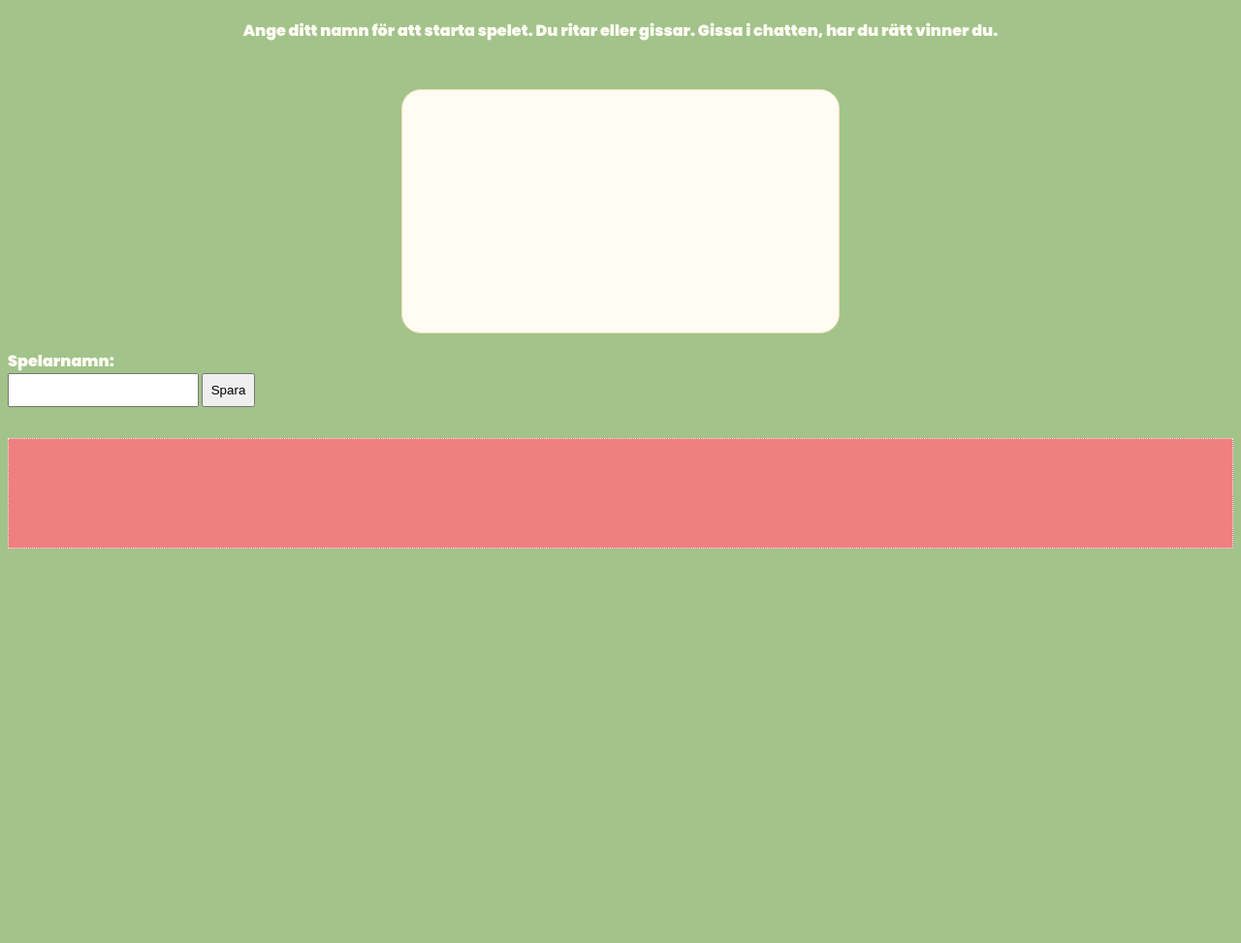
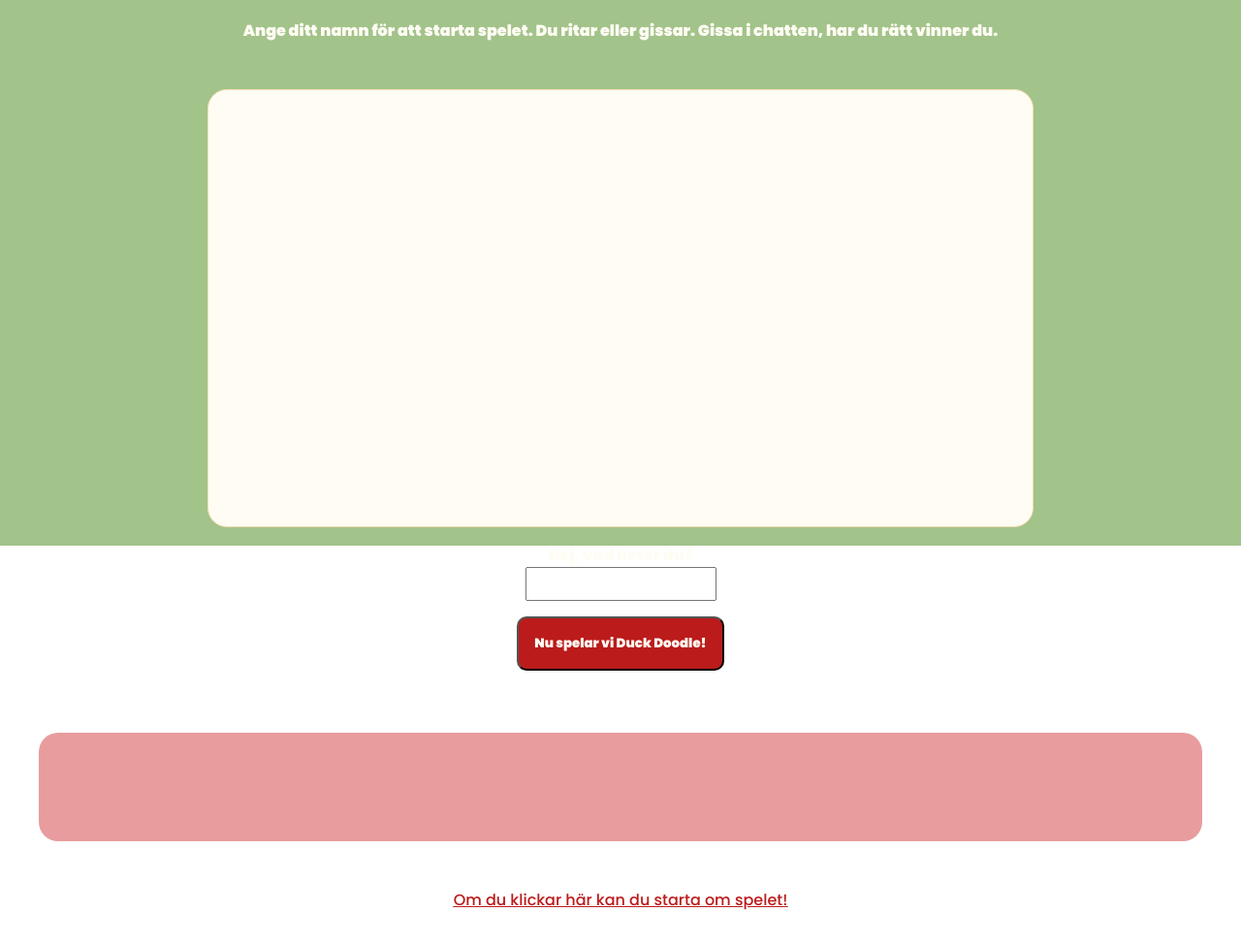
Before and after one commit to Hammarblom/case-10, a website: page public/index.html in a window 1280 px wide. Shown: the part 237-1210 px from the top of the page at 97% size. Before the commit the page ends 835 px from the top, so only its background shows below. Drawn offline with Linux system fonts and the light colour scheme.

Commit message:
upd design, input and btn

```diff
--- a/package.json
+++ b/package.json
@@ -15,5 +15,6 @@
     "nanoid": "^5.0.9",
     "nodemon": "^3.1.7",
     "ws": "^8.18.0"
-  }
+  },
+  "keywords": []
 }
--- a/public/index.html
+++ b/public/index.html
@@ -10,6 +10,10 @@
 </head>
 
 <body>
+
+    <div class="background">
+    </div>
+
     <div class="start-box">
         <img src="./img/logo.png" alt="logo" class="logo">
         <h1>DAGS ATT SPELA DUCK DOODLE!</h1>
@@ -19,37 +23,51 @@
     <div id="roleMessage"></div>
 
 
-    <canvas id="drawingCanvas" height="250" width="450"></canvas>
 
-    <!-- <div class="chat-box">
-        <p>ditt namn:</p>
-        <input type="text" class="name-text">
-        <div>
-            <button class="sucess-btn">START</button>
+    <canvas id="drawingCanvas" height="450" width="850"></canvas>
+
+
+<div class="name-box">
+    <form action="" id="userForm">
+            <div class="box">
+        <div class="playername">
+        <label for="user">Hej, vad heter du?</label>
+        <input type="text" id="user" name="user" required>
+    </div>
+        <div class="flexbox">
         </div>
-    </div> -->
+        <div class="box">
+        <input type="submit" value="Nu spelar vi Duck Doodle!" class="btn">
+    </div>
+    </div>
+    </form>
+</div>
 
-    <!-- <div>
-        <label for="guessInput">jag tror det är...</label>
-        <input type="text" id="guessInput" placeholder="Skriv vad du tror här">
-        <button id="submitGuess-btn">Gissa Doodle</button>
+<div class="flexbox">
+    <!-- <div id="guess" class="box"> -->
+        <!-- <form action="" class="hidden" id="messageForm">
+            <label for="message">Är det...</label> -->
+            <!-- <p>gissning</p>
+        </form> -->
+
     </div>
- -->
-    <form action="" id="userForm">
-        <label for="user">Spelarnamn:</label>
-        <input type="text" id="user" name="user" required>
-        <input type="submit" value="Spara">
-    </form>
+    <div class="box">
+    <div id="clue">
+        <form action="" class="hidden" id="messageForm">
+            <label for="message">Här kan du skriva med dina kompisar 🦢</label>
+            <p id="thinstyle">Är du en gissare? Du gissar du vad din kompis har ritat. Är du en ritare, då kan du ge din kompis lite ledtrådar.</p>
+            <input type="text" id="message" name="message" required>
+            <input type="submit" value="Skicka till din kompis" class="btn">
+        </form>
 
-    <form action="" class="hidden" id="messageForm">
-        <label for="message">Gissa bilden:</label>
-        <input type="text" id="message" name="message" required>
-        <input type="submit" value="Skicka">
-    </form>
+    </div>
+</div>
+</div>
 
-    <!-- <button id="resetButton">En gång till!</button> -->
 
-    <div id="chat"></div>
+<div class="resetGame">
+    <a href="#">Om du klickar här kan du starta om spelet!</a>
+    </div>
 
     <!-- om import av moduler som används  -->
     <script src="scripts/paint.js" type="module"></script>
--- a/public/scripts/code.js
+++ b/public/scripts/code.js
@@ -1,122 +1,82 @@
 // DOM elements
-// ------------------------------------------------------------
 const userForm = document.querySelector("#userForm");
 const messageForm = document.querySelector("#messageForm");
-const chat = document.querySelector("#chat");
+const clue = document.querySelector("#clue");
 const userInput = document.querySelector("#user");
 const messageInput = document.querySelector("#message");
-// const canvas = document.querySelector("canvas");
+
+// Canvas setup
+const canvas = document.getElementById("drawingCanvas");
+const ctx = canvas.getContext("2d");
 
 // WebSocket
 const websocket = new WebSocket("ws://localhost:8082");
 
-// deklarera objektet som ligger till grund för socket meddelanden
+// Deklarera objektet som ligger till grund för socket-meddelanden
 let obj = {};
-const fps = 20;
-let frames = 0;
 let runGame = false;
 
-// event listeners
-// ------------------------------------------------------------
+// Event listeners
 userForm.addEventListener("submit", (e) => {
     e.preventDefault();
-
-    // när en användare har angett sitt namn så kan spelet köras...
     runGame = true;
-
-    // användaren ska inte kunna ändra sitt namn...
     userInput.setAttribute("disabled", true);
-
-    // visa formulär för att skriva text, ta bort klassen 'hidden'
-    messageForm.classList = "";
-
-    // gör fältet för att skriva meddelande aktivt
+    messageForm.classList.remove("hidden");
     messageInput.focus();
-
     obj.user = userInput.value;
 });
 
-websocket.addEventListener('message', (event) => {
+messageForm.addEventListener("submit", (e) => {
+    e.preventDefault();
+
+    obj.type = "clue";
+    obj.message = messageInput.value;
+    obj.datetime = new Date().toLocaleTimeString("sv");
+
+    messageInput.value = "";
+
+    renderChatMessage(obj);
+    websocket.send(JSON.stringify(obj));
+});
+
+// WebSocket-meddelanden
+websocket.addEventListener("message", (event) => {
     const obj = JSON.parse(event.data);
 
     switch (obj.type) {
         case "role":
             document.getElementById("roleMessage").innerText = `Du är en: ${obj.role === "drawer" ? "Ritare 🎨" : "Gissare 🤔"}`;
             break;
-        case "chat":
+        case "clue":
             renderChatMessage(obj);
+            break;
+        case "draw":
+            drawOnCanvas(obj);
             break;
     }
 });
 
+// Rendera chattmeddelande utan dubbletter
+function renderChatMessage(obj) {
+    const existingMessages = [...clue.querySelectorAll("p")].map(p => p.innerText);
+    const messageText = `${obj.user}: ${obj.message} (${obj.datetime})`;
 
-messageForm.addEventListener("submit", (e) => {
-    e.preventDefault();
-
-    // ange obj property type
-    obj.type = "chat";
-
-    obj.message = messageInput.value;
-
-    // ange ev tidszon för landet
-    obj.datetime = new Date().toLocaleTimeString("sv");
-
-    // radera innehållet i input fältet
-    messageInput.value = "";
-
-    // anropa funktion för att uppdatera chat historik
-    renderChatMessage(obj);
-
-    // skicka objekt till servern via wesocket
-    websocket.send(JSON.stringify(obj));
-});
-
-websocket.addEventListener('message', (event) => {
-
-    console.log("event", event);
-
-    // event.data innehållet det objekt som skickats
-    const obj = JSON.parse(event.data);
-
-    // se till att alla meddelanden som sänds via websocket
-    // kan kontrolleras via en property med namnet 'type'
-
-    switch (obj.type) {
-
-        case "chat":
-            renderChatMessage(obj);
-            break;
+    if (existingMessages.includes(messageText)) {
+        return; // Undvik dubbletter
     }
 
-});
-
-// chat -> ledtrådar
-function renderChatMessage(obj) {
-
-    // obj example: {message: "Lorem ipsum", user: ""}
     const div = document.createElement("div");
     const p = document.createElement("p");
-    // p.textContent = obj.message + " " + obj.datetime;
-    // \n anger en manuell radbrytning - funkar med metoden innerText
-    p.innerText = obj.message + "\n" + obj.datetime;
-
-    // ev innerHTML ... eller ett passande html element
-
-    const span = document.createElement("span");
-    span.textContent = obj.user;
+    p.innerText = messageText;
 
     div.appendChild(p);
-    div.appendChild(span);
-    // appendChild placerar elementet sist...
-    // chat.appendChild(div);
-    // vilken metod kan användas för att placera element först...
-    chat.prepend(div);
+    clue.prepend(div);
 }
 
-websocket.onmessage = function(event) {
-    let data = JSON.parse(event.data);
+// Rita på canvas
+function drawOnCanvas(data) {
+    if (!ctx) return; // Förhindra krasch om canvas saknas
 
-    if (data.type === "draw") {
     ctx.lineWidth = 3;
     ctx.lineCap = 'round';
     ctx.lineTo(data.x, data.y);
@@ -124,4 +84,3 @@ websocket.onmessage = function(event) {
     ctx.beginPath();
     ctx.moveTo(data.x, data.y);
 }
-  };
--- a/public/styles/style.css
+++ b/public/styles/style.css
@@ -13,7 +13,21 @@ body {
     font-family: "Poppins", serif;
     font-weight: 900;
     font-style: normal;
+    /* background-color: var(--green); */
+}
+
+.background {
+    position: fixed;
+    top: 0;
+    left: 0;
+    width: 100vw;
+    height: 100vh;
     background-color: var(--green);
+    /* background-image: url('http://localhost:8082/public/img/happyducks.jpg'); */
+    background-size: cover;
+    background-position: center;
+    background-repeat: no-repeat;
+    z-index: -1;
 }
 
 .start-box {
@@ -40,13 +54,16 @@ label {
     color: var(--white)
 }
 
-div#chat {
+div#clue {
     min-height: 5rem;
-    background-color: lightcoral;
-    color: white;
-    margin: 2rem 0;
+    background-color: var(--pink);
+    color: var(--white);
     padding: 1rem;
-    border: 1px dotted #eee;
+    margin: 2rem;
+    border-radius: 20px;
+    display: flex;
+    align-items: center;
+
 }
 
 form {
@@ -94,6 +111,42 @@ canvas {
     border-color: wheat;
 }
 
+.btn {
+    border-radius: 10px;
+    background-color: var(--red);
+    color: var(--white);
+    padding: 1rem;
+    margin: 1rem;
+    font-family: "Poppins", serif;
+    font-weight: 900;
+    font-style: normal;
+}
+.playername {
+    display: flex;
+    justify-content: center;
+    align-items: center;
+    flex-direction: column;
+}
+
+.resetGame {
+    padding: 1rem;
+    margin: 1rem;
+    font-family: "Poppins", serif;
+    font-weight: 500;
+    font-style: normal;
+    text-decoration: underline;
+    text-align: center;
+}
+
+a {
+    color: var(--red);
+}
+
+#thinstyle {
+    font-size: 14px;
+    font-weight: 300;
+
+}
 #roleMessage {
     color: var(--white);
     padding: 1rem;
@@ -101,3 +154,22 @@ canvas {
     margin-top: 1rem;
 
 }
+
+.flexbox {
+    display: flex;
+
+}
+
+.box#guess {
+background-color: var(--pink);
+}
+
+.box#clue {
+    background-color: var(--white);
+}
+
+.name-box {
+    display: flex;
+    align-items: center;
+    justify-content: center;
+}
--- a/server.js
+++ b/server.js
@@ -1,6 +1,8 @@
 import express from 'express';
 import http from 'http';
 import { WebSocketServer } from 'ws';
+
+// app.use(express.static('public'));
 
 const app = express();
 const PORT = 8082;
@@ -41,7 +43,7 @@ wss.on('connection', (ws) => {
             case "draw":
                 broadcast(obj);
                 break;
-            case "chat":
+            case "clue":
                 console.log(`${obj.datetime}: ${obj.user} säger ${obj.message}`);
                 broadcast(obj);
                 break;
```
Also changed, not shown: public/img/happyducks.jpg (added), 1 other file. Lines whose indentation alone changed are shown as unchanged.
